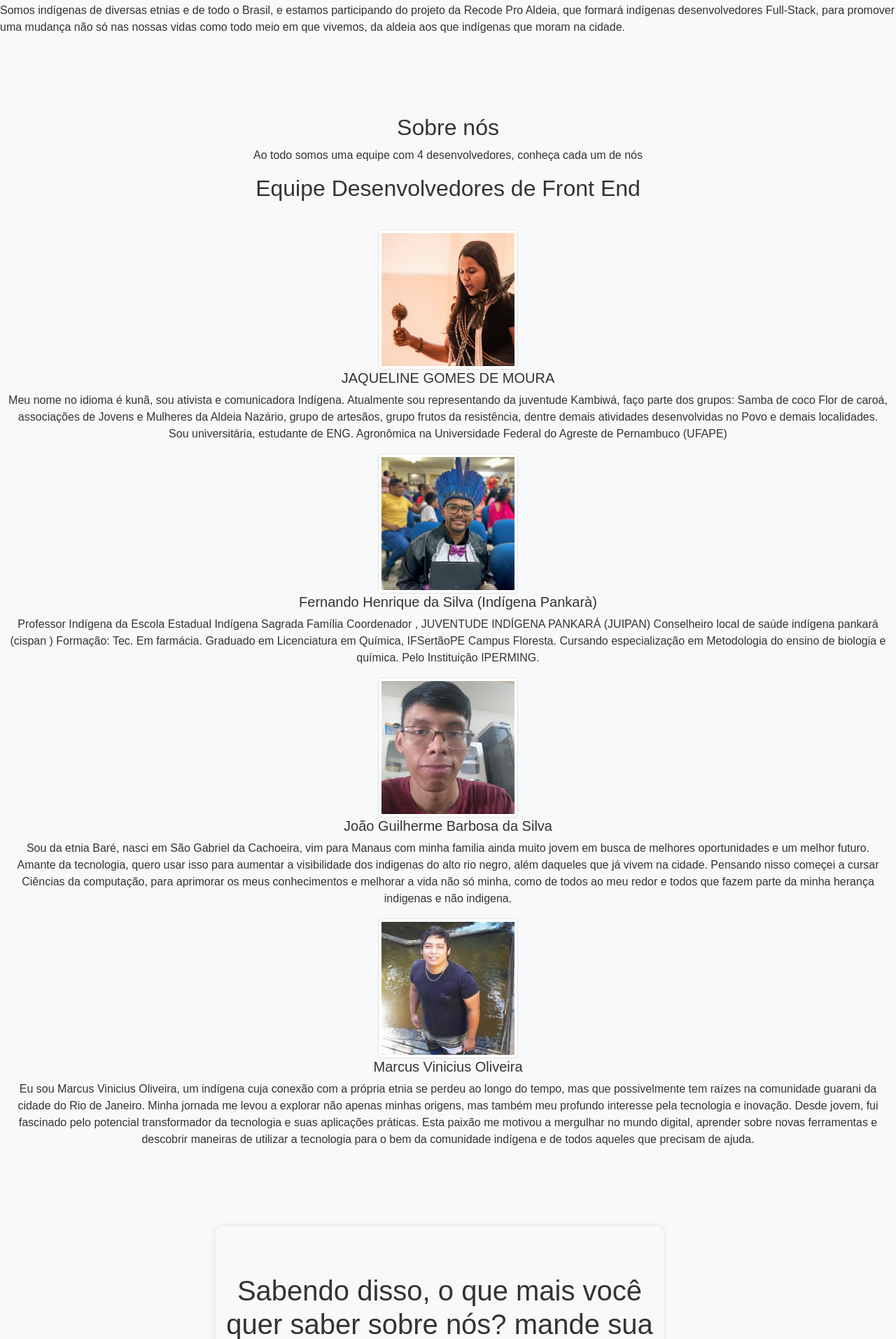
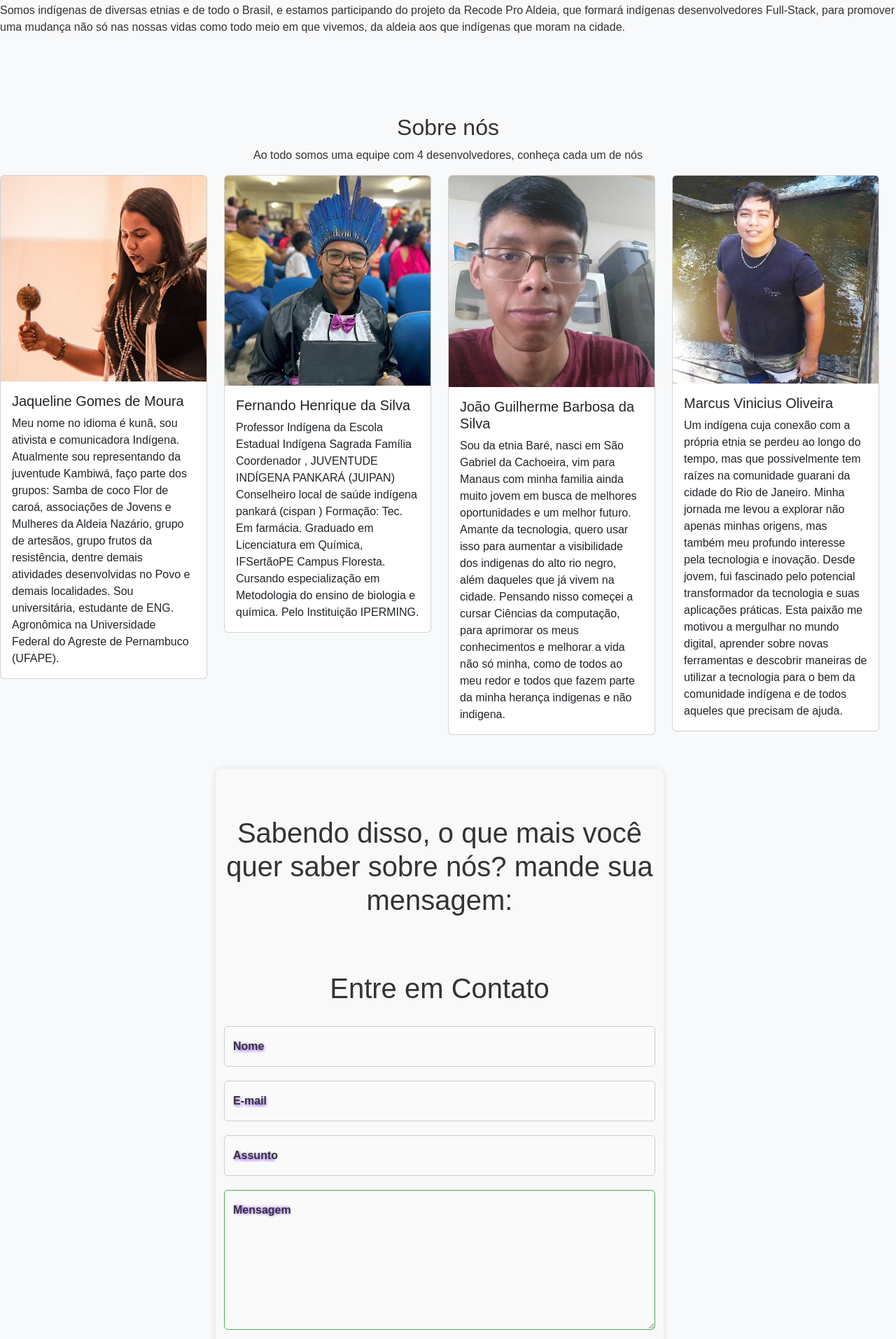
Before and after one commit to Vinny-Oliver/protecaoTerritorial, a PHP site: page /contato.php in a window 1280 px wide. Shown: the part 489-2402 px from the top of the page at 70% size. Run offline with PHP 8.4, Linux system fonts and the light colour scheme; some libraries are stand-ins or nearby versions.

Commit message:
meu segundo commit

```diff
--- a/contato.php
+++ b/contato.php
@@ -105,19 +105,14 @@ if (isset($_POST['submit'])) {
                 </h2>
                 <p class="text-center">Ao todo somos uma equipe com 4 desenvolvedores, conheça cada um de nós</p>
             </div>
-            <section class="container"><!--inicio equipe-->
-                <h2 class="text-center mt-3 mb-3">
-                    Equipe Desenvolvedores de Front End
-                </h2>
-                <br>
-                <div class="container-fluid collum text-center rounded"><!--início linha-->
-                    <!-- início media-->
-                    <img src="img/WhatsApp Image 2023-11-09 at 12.44.01.jpeg" class=" img-fluid img-thumbnail mx-auto d-block img-contato">
-                    <h3 class="h5">
-                        JAQUELINE GOMES DE MOURA
-                    </h3>
-                    <article class="mb-3">
-                        Meu nome no idioma é kunã, sou ativista e comunicadora Indígena. Atualmente sou
+
+            <div class="row row-cols-1 row-cols-md-4 g-4">
+                <div class="col">
+                    <div class="card">
+                        <img src="img/WhatsApp Image 2023-11-09 at 12.44.01.jpeg" class="card-img-top" alt="...">
+                        <div class="card-body">
+                            <h5 class="card-title">Jaqueline Gomes de Moura</h5>
+                            <p class="card-text">Meu nome no idioma é kunã, sou ativista e comunicadora Indígena. Atualmente sou
                         representando da juventude Kambiwá, faço parte dos grupos:
                         Samba de coco Flor de caroá, associações de Jovens e Mulheres da Aldeia Nazário,
                         grupo
@@ -126,38 +121,31 @@ if (isset($_POST['submit'])) {
                         localidades.
                         Sou universitária, estudante de ENG. Agronômica na Universidade Federal do Agreste
                         de
-                        Pernambuco (UFAPE)
-
-                    </article>
-                </div><!--fim media-->
-
-                <div class="container-fluid collum text-center rounded"><!--início linha-->
-                    <!-- início media-->
-                    <img src="img/WhatsApp Image 2023-11-09 at 12.42.17.jpeg" class=" img-fluid img-thumbnail mx-auto d-block img-contato">
-                    <h3 class="h5">
-                        Fernando Henrique da Silva
-                        (Indígena Pankarà)
-                    </h3>
-                    <article class="mb-3">
-                        Professor Indígena da Escola Estadual Indígena Sagrada Família
+                        Pernambuco (UFAPE).</p>
+                        </div>
+                    </div>
+                </div>
+                <div class="col">
+                    <div class="card">
+                        <img src="img/WhatsApp Image 2023-11-09 at 12.42.17.jpeg" class="card-img-top" alt="...">
+                        <div class="card-body">
+                            <h5 class="card-title">Fernando Henrique da Silva</h5>
+                            <p class="card-text">Professor Indígena da Escola Estadual Indígena Sagrada Família
                         Coordenador , JUVENTUDE INDÍGENA PANKARÁ (JUIPAN)
                         Conselheiro local de saúde indígena pankará (cispan )
                         Formação: Tec. Em farmácia. Graduado em Licenciatura em Química, IFSertãoPE Campus
                         Floresta.
                         Cursando especialização em Metodologia do ensino de biologia e química.
-                        Pelo Instituição IPERMING.
-
-                    </article>
-                </div><!--fim media-->
-
-                <div class="container-fluid collum text-center rounded"><!--início linha-->
-                    <!-- início media-->
-                    <img src="./img/guii.jpeg" class=" img-fluid img-thumbnail mx-auto d-block img-contato">
-                    <h3 class="h5">
-                        João Guilherme Barbosa da Silva
-                    </h3>
-                    <article class="mb-3">
-                        Sou da etnia Baré, nasci em São Gabriel da Cachoeira, vim para Manaus
+                        Pelo Instituição IPERMING.</p>
+                        </div>
+                    </div>
+                </div>
+                <div class="col">
+                    <div class="card">
+                        <img src="./img/guii.jpeg" class="card-img-top" alt="...">
+                        <div class="card-body">
+                            <h5 class="card-title">João Guilherme Barbosa da Silva</h5>
+                            <p class="card-text">Sou da etnia Baré, nasci em São Gabriel da Cachoeira, vim para Manaus
                         com minha familia ainda muito jovem em busca de melhores oportunidades e um melhor
                         futuro.
                         Amante da tecnologia, quero usar isso para aumentar a visibilidade dos indigenas do
@@ -167,27 +155,22 @@ if (isset($_POST['submit'])) {
                         só
                         minha, como de todos ao meu redor e todos que fazem parte da minha herança indigenas
                         e
-                        não indigena.
+                        não indigena.</p>
+                        </div>
+                    </div>
+                </div>
+                <div class="col">
+                    <div class="card">
+                        <img src="./img/Vinny-Guara.jpg" class="card-img-top" alt="...">
+                        <div class="card-body">
+                            <h5 class="card-title">Marcus Vinicius Oliveira</h5>
+                            <p class="card-text">Um indígena cuja conexão com a própria etnia se perdeu ao longo do tempo, mas que possivelmente tem raízes na comunidade guarani da cidade do Rio de Janeiro. Minha jornada me levou a explorar não apenas minhas origens, mas também meu profundo interesse pela tecnologia e inovação.
+                            Desde jovem, fui fascinado pelo potencial transformador da tecnologia e suas aplicações práticas. Esta paixão me motivou a mergulhar no mundo digital, aprender sobre novas ferramentas e descobrir maneiras de utilizar a tecnologia para o bem da comunidade indígena e de todos aqueles que precisam de ajuda.</p>
+                        </div>
+                    </div>
+                </div>
+            </div>
 
-                    </article>
-
-                    <div class="container-fluid collum text-center rounded"><!--início linha-->
-                        <!-- início media-->
-                        <img src="./img/Vinny-Guara.jpg" class=" img-fluid img-thumbnail mx-auto d-block img-contato">
-                        <h3 class="h5">
-                            Marcus Vinicius Oliveira
-                        </h3>
-                        <article class="mb-3">
-                            Eu sou Marcus Vinicius Oliveira, um indígena cuja conexão com a própria etnia se perdeu ao longo do tempo, mas que possivelmente tem raízes na comunidade guarani da cidade do Rio de Janeiro. Minha jornada me levou a explorar não apenas minhas origens, mas também meu profundo interesse pela tecnologia e inovação.
-                            Desde jovem, fui fascinado pelo potencial transformador da tecnologia e suas aplicações práticas. Esta paixão me motivou a mergulhar no mundo digital, aprender sobre novas ferramentas e descobrir maneiras de utilizar a tecnologia para o bem da comunidade indígena e de todos aqueles que precisam de ajuda.
-
-                        </article>
-                    </div><!--fim media-->
-            </section>
-
-            </div>
-            <!-- Fim equipe-->
-        </section>
 
             <div class="container">
                 <div class="row justify-content-center py-5">
```
Also changed, not shown: css/estilos-contato.css (line endings or trailing spaces). Lines whose indentation alone changed are shown as unchanged.
